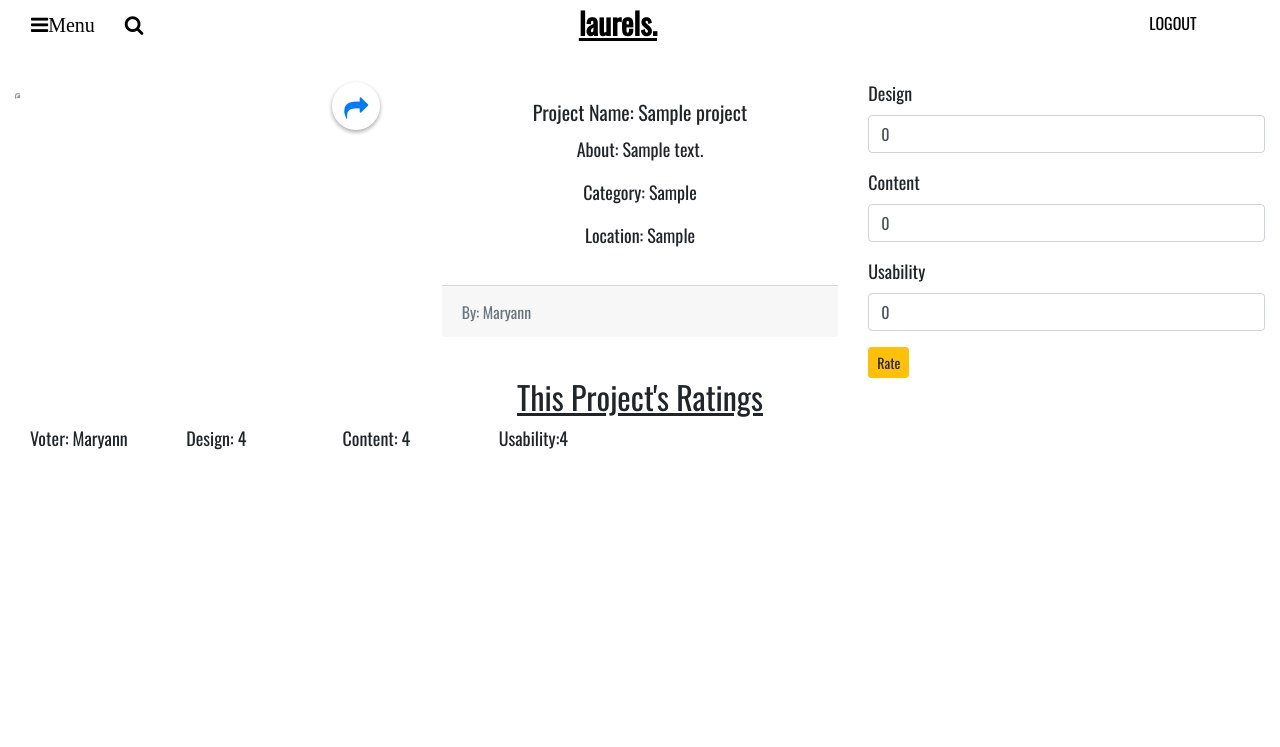
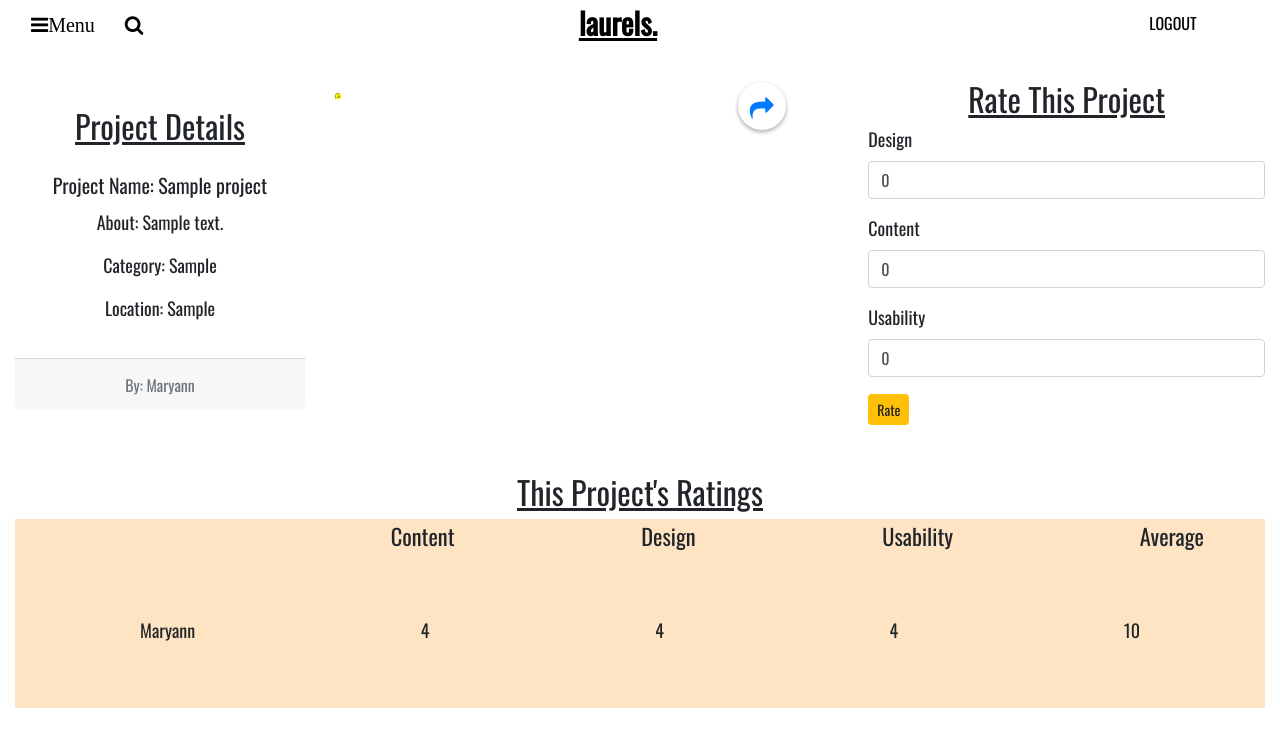
Before and after one commit to mwiks-dev/Laurels, a Django app: page /project/1 in a window 1280 px wide. Shown: the part 16-763 px from the top of the page. Run offline with Django 3.2, Linux system fonts and the light colour scheme; a user stored in the database is signed in; data comes from the database, SQL or seed files in the repository; tables that the repository leaves empty hold one stand-in row (values such as "Sample post"); some libraries are stand-ins or nearby versions.

Commit message:
Styles the ratings page

```diff
--- a/awards/models.py
+++ b/awards/models.py
@@ -78,7 +78,7 @@
     design_rate = models.IntegerField(default=0, blank=True, null=True)
     usability_rate = models.IntegerField(default=0, blank=True, null=True)
     content_rate = models.IntegerField(default=0, blank=True, null=True)
-    avg_rate = models.IntegerField(default=0, blank=True, null=True)
+    average = models.IntegerField(default=0, blank=True, null=True)
 
     def __str__(self):
         return self.user.username
--- a/awards/serializer.py
+++ b/awards/serializer.py
@@ -9,4 +9,4 @@
 class ProjectSerializer(serializers.ModelSerializer):
     class Meta:
         model=Project
-        fields = ('image','project_name','description','category','location','url')
+        fields = ('image','project_name','description','category','location','url','pub_date')
--- a/awards/templates/project/project.html
+++ b/awards/templates/project/project.html
@@ -3,7 +3,19 @@
 <br><br><br><br>
  <div class="container-fluid">
   <div class="row">
-      <div class="col-md-4">
+      <div class="col-md-3"><br>
+        <h2 align="center"><u>Project Details</u></h2>
+        <div class="card-body text-center">
+          <h5 class="card-title">Project Name: {{project.project_name}}</h5>
+          <p>About: {{ project.description }}</p>
+          <p>Category: {{project.category}}</p>
+          <p>Location: {{project.location}}</p>
+        </div>
+        <div class="card-footer"align="center">
+          <small class="text-muted">By: {{user.username}}</small>
+        </div>
+      </div>
+      <div class="col-md-5">
         {% if project.image %}
               <img src="{{project.image.url}}" alt="" class="card-img-top projimg">
               {% endif %}
@@ -12,17 +24,7 @@
               </div>
       </div>
       <div class="col-md-4">
-        <div class="card-body text-center">
-          <h5 class="card-title">Project Name: {{project.project_name}}</h5>
-          <p>About: {{ project.description }}</p>
-          <p>Category: {{project.category}}</p>
-          <p>Location: {{project.location}}</p>
-        </div>
-        <div class="card-footer">
-          <small class="text-muted">By: {{user.username}}</small>
-        </div>
-      </div>
-      <div class="col-md-4">
+        <h2 align="center"><u>Rate This Project</u></h2>
         <form action="{%url 'rate' project.id %}" method="post">
           {% csrf_token %}
           <div class="mb-3">
@@ -42,27 +44,31 @@
       </div>
   </div>
 </div>
+<br><br>
 <div class="container-fluid">
   <h2 align="center"><u>This Project's Ratings</u></h2>
-  <div class="col-md-6">
-  {% for rate in rating %}
-  <div class="row">
-    <div class="col-md-3">
-      <p>Voter: {{rate.user.username}}</p>
+  <div id="rates">
+    {% if rating %}
+    <div class="titles">
+        <p class="name"></p>
+        <p class="title">Content</p>
+        <p class="title ">Design</p>
+        <p class="title ">Usability</p>
+        <p class="title ">Average</p>
+
     </div>
-    <div class="col-md-3">
-      <p>Design: {{rate.design_rate}}</p>
+    {% for rate in rating%}
+    <div class="details">
+        <p class="name">{{rate.user.username}}</p>
+        <p class="content">{{rate.content_rate}}</p>
+        <p class="design">{{rate.design_rate}}</p>
+        <p class="usability">{{rate.usability_rate}}</p>
+        <p class="usability">{{rate.average}}</p>
     </div>
-    <div class="col-md-3">
-      <p>Content: {{rate.content_rate}}</p>
-    </div>
-    <div class="col-md-3">
-      <p>Usability:{{rate.usability_rate}}</p>
-    </div>
-  </div>
-  {% empty %}
-    <p class="alert alert-danger"role="alert">No ratings yet!</p>
-  {% endfor %}
-  </div>
+    {% endfor %}
+    {% else %}
+    <div class="alert alert-danger">No votes yet</div>
+    {% endif %}
+</div>
 </div>
  {% endblock %}
--- a/awards/urls.py
+++ b/awards/urls.py
@@ -4,7 +4,7 @@
 urlpatterns=[
     path('',views.index,name = 'index'),
     path('profile/', views.user_profile, name='profile'),
-    path('accounts/profile/', views.user_profile,name='profile'),
+    path('accounts/profile/', views.index,name='profile'),
     path('upload/project/', views.upload_project, name = "upload"),
     path('update_profile/<int:id>',views.update_profile, name='update_profile'),
     path('create_profile/',views.create_profile,name = 'create_profile'),
--- a/awards/views.py
+++ b/awards/views.py
@@ -4,7 +4,7 @@
 from .models import Profile,Project,Rating
 from django.contrib.auth.models import User
 from django.contrib.auth.decorators import login_required
-from .forms import PostProjectForm,UpdateProfileForm,ProfileForm
+from .forms import PostProjectForm,UpdateProfileForm,ProfileForm,RateProjectForm
 from django.http import HttpResponseRedirect, Http404
 from .serializer import ProfileSerializer,ProjectSerializer
 from rest_framework.views import APIView
@@ -113,7 +113,7 @@
             design_rate=design_rate,
             usability_rate=usability_rate,
             content_rate=content_rate,
-            avg_rate=round((float(design_rate)+float(usability_rate)+float(content_rate))/3,2))
+            average=round((float(design_rate)+float(usability_rate)+float(content_rate))/3,2))
 
         return render(request,"project/project.html",{"project":project})
     else:
--- a/static/css/index.css
+++ b/static/css/index.css
@@ -142,4 +142,24 @@
 }
 .projimg{
   border-style:groove;
+  border-color: yellow;
 }
+#rates{
+  display: flex;
+  flex-direction: column;
+  justify-content: center;
+  align-content: center;
+  padding: 0 10%;
+  background-color: bisque;
+}
+.details, .titles{
+  display: flex;
+  flex-direction: row;
+  justify-content: space-between;
+  align-content: center;
+  padding-bottom: 3rem;
+}
+.title{
+  font-size:1.4rem ;
+  margin-right: -4rem;
+}
```
Also changed, not shown: awards/forms.py (+6 -1 lines), awards/migrations/0005_rename_avg_rate_rating_average.py (added).
